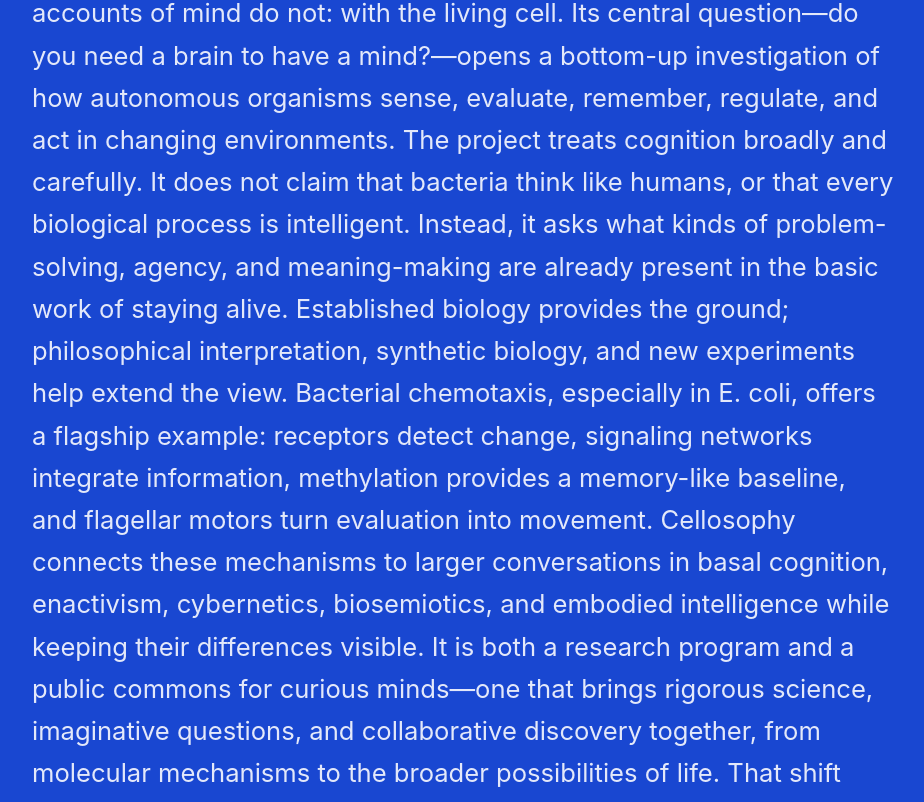
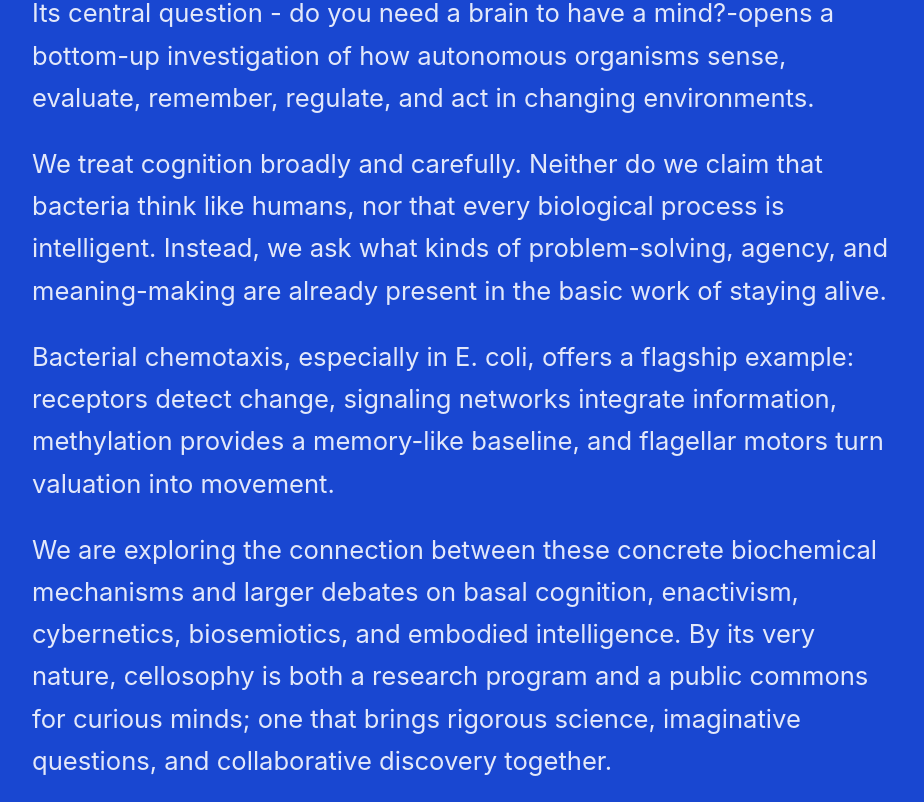
Before and after one commit to ranganaut/cellosophy-website, a Next.js app: page / in a window 1280 px wide. Shown: the part 1734-2536 px from the top of the page, without its empty margins (320-1244 px from the left). Built offline with nearby package versions, Linux system fonts and the light colour scheme.

Commit message:
Update Cellosophy essence statement

```diff
--- a/app/globals.css
+++ b/app/globals.css
@@ -63,6 +63,8 @@ blockquote { margin:0; align-self:end; padding:1.5rem; border:2px solid var(--co
 .notes-heading .section-number { color:#ffb08a; }
 .notes-heading h2 { max-width:1000px; }
 .essence-statement { margin:5rem 0 0 25%; max-width:920px; font-size:clamp(1.2rem,2vw,1.65rem); line-height:1.65; color:rgba(255,255,255,.88); }
+.essence-statement p { margin:0; }
+.essence-statement p + p { margin-top:1.5rem; }
 .notes-grid { margin-top:5rem; display:grid; grid-template-columns:repeat(3,1fr); border-top:1px solid rgba(255,255,255,.45); }
 .notes-grid article { padding:2.5rem 2.5rem 1rem 0; border-right:1px solid rgba(255,255,255,.45); }
 .notes-grid article + article { padding-left:2.5rem; }
--- a/app/page.tsx
+++ b/app/page.tsx
@@ -97,9 +97,12 @@ export default function Home() {
           <p className="section-number">02 / Vision</p>
           <h2>The Essence of Cellosophy</h2>
         </div>
-        <p className="essence-statement">
-          Cellosophy is an evolving inquiry into cognition that begins where most accounts of mind do not: with the living cell. Its central question—do you need a brain to have a mind?—opens a bottom-up investigation of how autonomous organisms sense, evaluate, remember, regulate, and act in changing environments. The project treats cognition broadly and carefully. It does not claim that bacteria think like humans, or that every biological process is intelligent. Instead, it asks what kinds of problem-solving, agency, and meaning-making are already present in the basic work of staying alive. Established biology provides the ground; philosophical interpretation, synthetic biology, and new experiments help extend the view. Bacterial chemotaxis, especially in E. coli, offers a flagship example: receptors detect change, signaling networks integrate information, methylation provides a memory-like baseline, and flagellar motors turn evaluation into movement. Cellosophy connects these mechanisms to larger conversations in basal cognition, enactivism, cybernetics, biosemiotics, and embodied intelligence while keeping their differences visible. It is both a research program and a public commons for curious minds—one that brings rigorous science, imaginative questions, and collaborative discovery together, from molecular mechanisms to the broader possibilities of life. That shift makes ordinary life newly strange, intelligible, and worthy of attention.
-        </p>
+        <div className="essence-statement">
+          <p>Cellosophy is an inquiry into cognition that begins with the living cell. Its central question - do you need a brain to have a mind?-opens a bottom-up investigation of how autonomous organisms sense, evaluate, remember, regulate, and act in changing environments.</p>
+          <p>We treat cognition broadly and carefully. Neither do we claim that bacteria think like humans, nor that every biological process is intelligent. Instead, we ask what kinds of problem-solving, agency, and meaning-making are already present in the basic work of staying alive.</p>
+          <p>Bacterial chemotaxis, especially in E. coli, offers a flagship example: receptors detect change, signaling networks integrate information, methylation provides a memory-like baseline, and flagellar motors turn valuation into movement.</p>
+          <p>We are exploring the connection between these concrete biochemical mechanisms and larger debates on basal cognition, enactivism, cybernetics, biosemiotics, and embodied intelligence. By its very nature, cellosophy is both a research program and a public commons for curious minds; one that brings rigorous science, imaginative questions, and collaborative discovery together.</p>
+        </div>
       </section>
 
       <section className="about-section" id="about">
```
